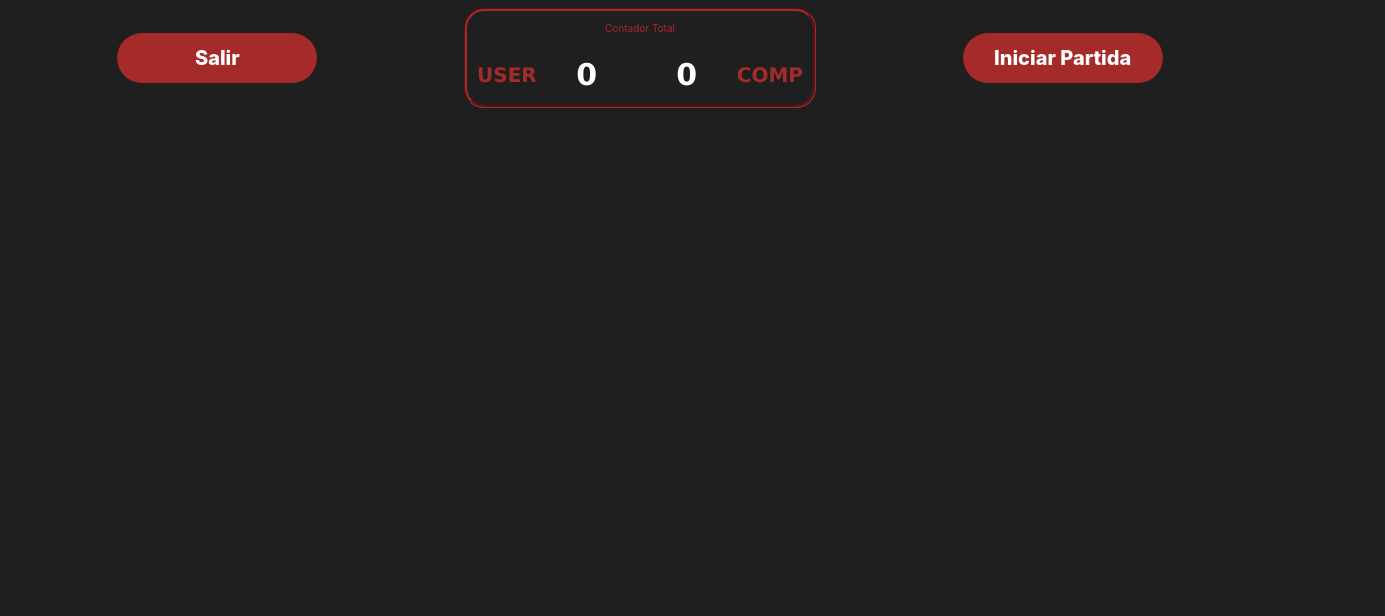
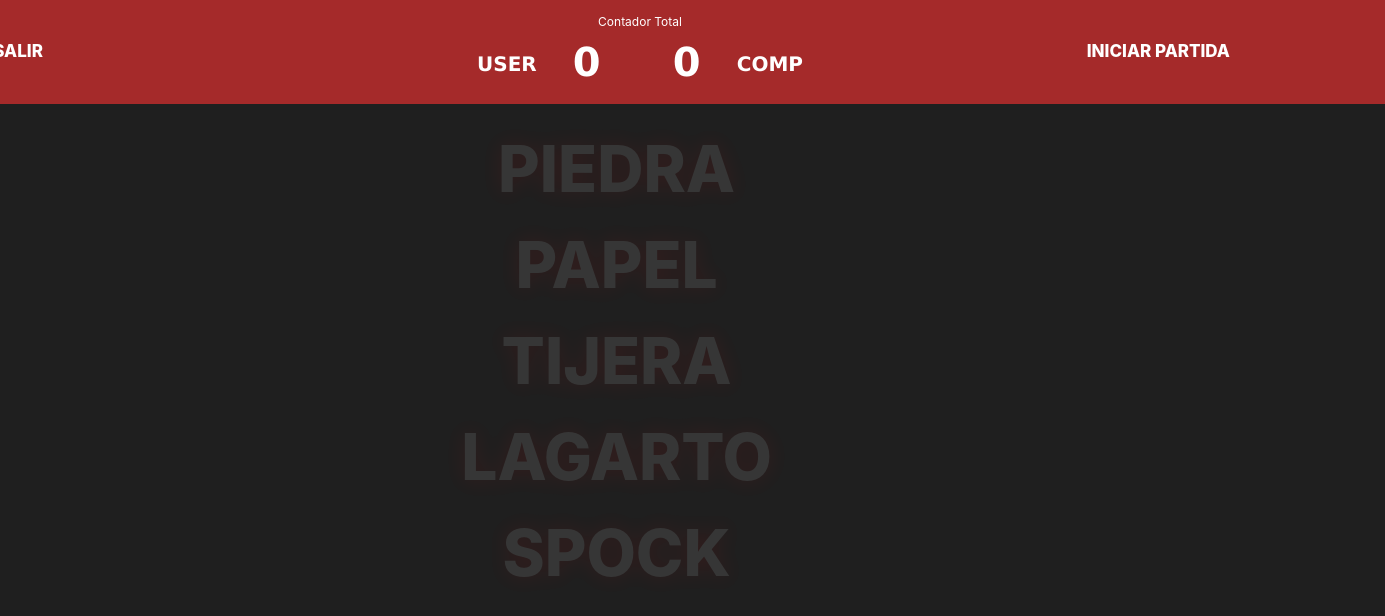
Before and after one commit to fabriciomarote/Piedra-papel-tijera-largarto-spock, a React (Create React App) app in the folder tp-integrador/: page /game in a window 1280 px wide. Shown: the top 616 px of the page, 1385 px wide, since content can reach past the window. Built offline with nearby package versions, Linux system fonts and the light colour scheme.

Commit message:
Se modifica estilo y nabvar de GamePage

```diff
--- a/tp-integrador/src/components/GamePage.jsx
+++ b/tp-integrador/src/components/GamePage.jsx
@@ -198,6 +198,18 @@ const GamePage = () => {
                     </>
                 )
             }
+        } else {
+            return (
+                <>
+                    <div className='title'>
+                        <span>PIEDRA</span>
+                        <span>PAPEL</span>
+                        <span>TIJERA</span>
+                        <span>LAGARTO</span>
+                        <span>SPOCK</span>
+                    </div>
+                </>
+            )
         }
     };
 
@@ -221,17 +233,23 @@ const GamePage = () => {
 
     const renderByState = () => {
         if (state) {
+            if (counterComp == 3 || counterUser == 3) {
+                return (
+                    <>
+                        <a onClick={resetCounter} className="btn-gp" id='btn-navbar'>JUGAR OTRA PARTIDA</a>
+                    </>
+                )
+            }
             return (
                 <>
-                    <button onClick={resetFullCounter} className="btn-btn btn-info btn-gp">Reiniciar juego</button>
-                    <button onClick={resetCounter} className="btn-btn btn-info btn-gp">Jugar otra partida</button>
+                    <a onClick={resetFullCounter} className="btn-gp">REINICIAR JUEGO</a>
                 </>
             )
+
         } else {
             return (
                 <>
-                <button onClick={startingHandler} className="btn-btn btn-info btn-gp">Iniciar Partida</button>
-
+                    <a onClick={startingHandler} className="btn-gp">INICIAR PARTIDA</a>
                 </>
             )
         }
@@ -248,10 +266,10 @@ const GamePage = () => {
         <>
             <div className='col-lg-12 col-md-12 col-sm-12 col-xs-12 gamePage-container'>
                 <div className='col-lg-12 col-md-12 col-sm-12 col-xs-12 navbar'>
-                    <div className='col-lg-4 col-md-12 col-sm-12 col-xs-12 navbar-left'>
-                        <button onClick={goBack} className="btn-btn btn-info btn-gp">Salir</button>
+                    <div className='col-lg-3 col-md-12 col-sm-12 col-xs-12 navbar-left'>
+                        <a onClick={goBack} className="btn-gp">SALIR</a>
                     </div>
-                    <div className='col-lg-4 col-md-12 col-sm-12 col-xs-12 navbar-medium'>
+                    <div className='col-lg-6 col-md-12 col-sm-12 col-xs-12 navbar-medium'>
                         <div className='counter-total-container'>
                             <div className='counter-total'>
                                 <div className='counter-top'>
@@ -260,17 +278,17 @@ const GamePage = () => {
                                 <div className='counter-bottom'>
                                     <div className='counter-total-left'>
                                         <p className='player'>USER</p>
-                                        <p className='point'>{counterTotalUser}</p>
+                                        <p className='point-total'>{counterTotalUser}</p>
                                     </div>
                                     <div className='counter-total-right'>
-                                        <p className='point'>{counterTotalComp}</p>
+                                        <p className='point-total'>{counterTotalComp}</p>
                                         <p className='player'>COMP</p>
                                     </div>
                                 </div>
                             </div>
                         </div>
                     </div>
-                    <div className='col-lg-4 col-md-12 col-sm-12 col-xs-12 navbar-right'>
+                    <div className='col-lg-3 col-md-12 col-sm-12 col-xs-12 navbar-right'>
                         {renderByState()}
                     </div>
                 </div>
--- a/tp-integrador/src/styles/GamePage.css
+++ b/tp-integrador/src/styles/GamePage.css
@@ -7,7 +7,11 @@
 .navbar, .navbar-left , .navbar-medium, .navbar-right {
     display: flex;
     justify-content: center;
-    width: 1300px;
+    align-items: center;
+    width: 1490px;
+    height: 90%;
+    background-color: brown;
+    color: white;
 }
 
 .navbar-right {
@@ -21,7 +25,7 @@
 }
 
 .player {
-    font-size:  20px;
+    font-size: 20px;
     font-weight: 900;
     color: brown;
     text-align: center;
@@ -38,6 +42,17 @@
     font-family:Verdana, Geneva, Tahoma, sans-serif
 }
 
+.point-total {
+    font-size:  40px;
+    font-weight: 900;
+    color: rgb(255, 255, 255);
+    width: 100px;
+    border-radius: 5px;
+    text-align: center;
+    font-family:Verdana, Geneva, Tahoma, sans-serif;
+    margin-bottom: 20px;
+}
+
 .counter-container, .counter-total-container {
     display: flex;
     justify-content: center;
@@ -50,9 +65,6 @@
     justify-content: center;
     align-items: center;
     text-align: center;
-    border-style:groove;
-    border-color: brown;
-    border-radius: 20px;
     padding: 10px;
 }
 
@@ -64,8 +76,9 @@
     text-align: center;
     border-style:groove;
     border-color: white;
+    box-shadow: 0px 0px 20px rgb(70, 70, 70);
     border-radius: 20px;
-    padding: 5px;
+    padding: 10px;
 }
 
 .counter-top, .counter-bottom {
@@ -86,13 +99,18 @@
 }
 
 .title-counter-total {
-    color: brown;
-    font-size: 10px;
+    color: rgb(255, 255, 255);
+    font-size: 12px;
+    margin: 1px;
 }
 
 .p-counter {
-    color: white;
+    color: rgb(255, 255, 255);
     font-size: 35px;
+}
+
+.player {
+    color: rgb(255, 255, 255);
 }
 
 .img {
@@ -104,7 +122,7 @@
     border-color: brown;
     box-shadow: 0px 0px 20px rgb(149, 29, 29);
     padding: 5px;
-    margin: 20px;
+    margin: 30px;
 }
 
 .img:hover {
@@ -123,19 +141,19 @@
 }
 
 .btn-gp {
-    height: 50px;
     width: 200px;
     border-radius: 30px;
-    background-color: brown;
-    font-size: 20px;
+    font-size: 17px;
     font-weight: 800;
     border-style: none;
-    margin: 5px;
+    cursor: pointer;
+    text-transform: none;
+    color: white;
 }
 
 .btn-gp:focus, .btn-gp:hover, .btn-gp:active {
-    background-color: brown;
     transform: scale(1.1);
+    color: white;
 }
 
 .msg-output {
@@ -155,7 +173,7 @@
     box-shadow: 0px 0px 25px
     rgba(148, 23, 23, 0.9);
     padding: 5px;
-    margin: 15px;
+    margin: 10px;
 }
 
 .box-end-game {
@@ -172,6 +190,7 @@
     border-style:solid;
     border-width: 2px;
     border-color: brown;
+    color: white;
     box-shadow: 0px 0px 25px
     rgba(148, 23, 23, 0.9);
     border-radius: 20px;
@@ -191,3 +210,19 @@
     text-align: center;
     margin: 10px;
 }
+
+.title {
+    display: grid;
+    position: absolute;
+    text-align: center;
+    top: 50%;
+    left: 38%;
+    color: white;
+}
+
+.title span {
+    font-size: 5vw;
+    font-weight: 800;
+    text-shadow: 0px 0px 20px rgba(255, 0, 0, 0.9);
+    opacity: .1;
+}
```
